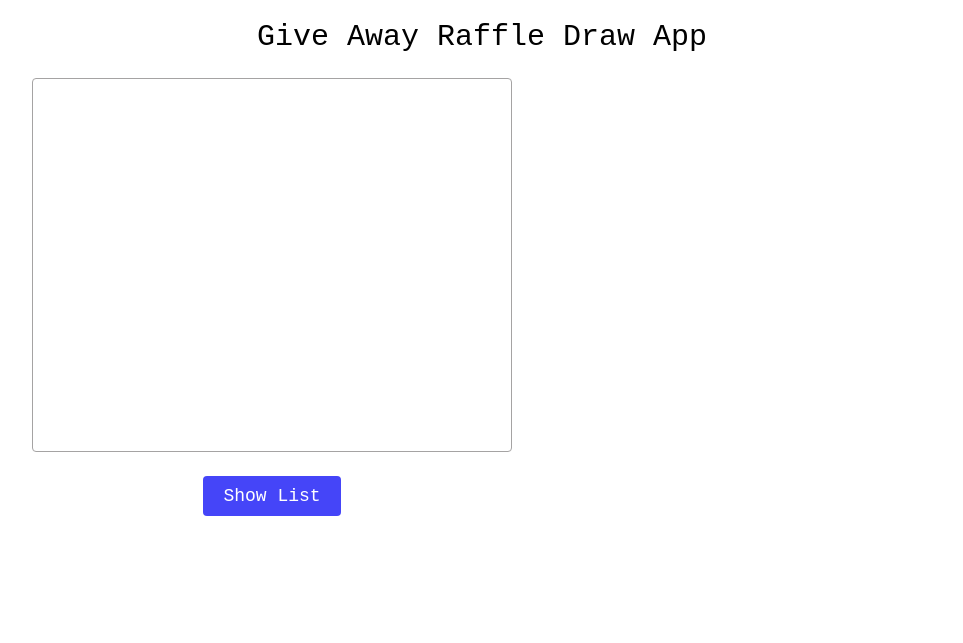
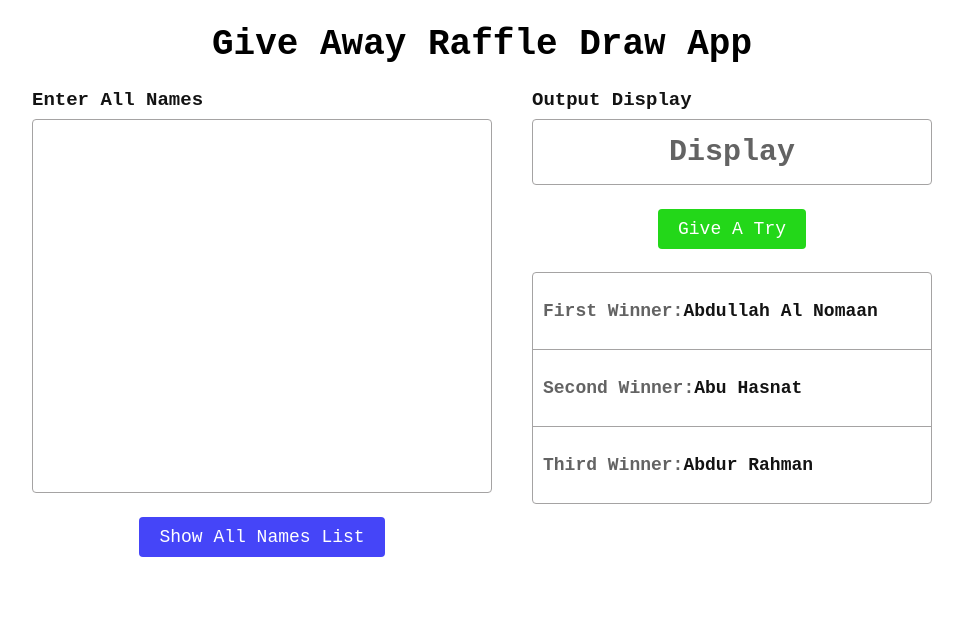
Before and after one commit to SaikatNoman12/Give_Away_Raffle_Draw_App, a plain HTML site: page index.html in a window 1280 px wide. Shown: the whole page, without its empty margins (158-1121 px from the left). Drawn offline with Linux system fonts and the light colour scheme.

Commit message:
design complete

```diff
--- a/app.js
+++ b/app.js
@@ -1,13 +1,16 @@
 
-const height = document.getElementById('list');
-const listHeight = document.getElementById('listHeight');
-const btn = document.getElementById('btn');
 
-btn.addEventListener('click', function(){
-    if(height.clientHeight > 0){
-        height.style.height = `0px`;
-    }
-    else{
-        height.style.height = `${listHeight.clientHeight + 2}px` ;
-    }
-});
+window.onload = function(){
+
+    /* --- This is use for  --- */
+    const height = document.getElementById('list');
+    const listHeight = document.getElementById('listHeight');
+    const btn = document.getElementById('btn');
+
+    btn.addEventListener('click', function(){
+        height.style.height = height.clientHeight > 0 ? `0px` : `${listHeight.clientHeight + 2}px` ;
+    });
+
+
+
+}
--- a/index.html
+++ b/index.html
@@ -7,21 +7,22 @@
     <link rel="stylesheet" href="./style.css" />
   </head>
   <body>
-    <!-- title -->
     <div class="title">
       <h1>Give Away Raffle Draw App</h1>
     </div>
+    <!-- END! title -->
 
-    <!-- give-away-main area -->
     <div class="give-away-main">
-      <!-- give-away-left -->
       <div class="give-away-left">
         <div class="form-box">
+          <label for="">Enter All Names</label>
           <textarea name="" id="" cols="30" rows="20"></textarea>
         </div>
+        <!-- END form-box -->
         <div class="show-list-btn">
-          <button id="btn" type="button">Show List</button>
+          <button id="btn" type="button">Show All Names List</button>
         </div>
+        <!-- END! show-list-btn -->
 
         <div class="list-items" id="list">
           <ul id="listHeight">
@@ -31,11 +32,43 @@
             <li>four</li>
           </ul>
         </div>
+        <!-- END! list-items -->
       </div>
+      <!-- END! give-away-left -->
 
-      <!-- give-away-right -->
-      <div class="give-away-right"></div>
+      <div class="give-away-right">
+        <div class="display-text">
+          <label for="">Output Display</label>
+          <div class="display">Display</div>
+        </div>
+        <!-- END! display-text -->
+
+        <div class="winner-select-btn">
+          <button type="button">Give A Try</button>
+        </div>
+        <!-- END! winner-select-btn -->
+
+        <div class="winner-list">
+          <ul>
+            <li>
+              <p>First Winner:</p>
+              <h3>Abdullah Al Nomaan</h3>
+            </li>
+            <li>
+              <p>Second Winner:</p>
+              <h3>Abu Hasnat</h3>
+            </li>
+            <li>
+              <p>Third Winner:</p>
+              <h3>Abdur Rahman</h3>
+            </li>
+          </ul>
+        </div>
+        <!-- END! winner-list -->
+      </div>
+      <!-- END! give-away-right -->
     </div>
+    <!-- END! give-away-main -->
 
     <script src="./app.js"></script>
   </body>
--- a/style.css
+++ b/style.css
@@ -4,6 +4,7 @@
   --input-color: #131313;
   --text-color: #636363;
   --primary-color: #4545f8;
+  --secondary-color: #23d719;
   --color-white: #fff;
 }
 
@@ -14,8 +15,8 @@
 
 /* --- title --- */
 .title h1 {
-  font-size: 30px;
-  font-weight: 500;
+  font-size: 36px;
+  font-weight: 600;
   font-family: var(--font-en-primary);
   text-align: center;
   margin-bottom: 24px;
@@ -26,14 +27,23 @@
   max-width: 900px;
   width: 100%;
   display: grid;
-  grid-template-columns: calc(100% - 420px) 400px;
-  grid-gap: 20px;
+  grid-template-columns: calc(100% - 440px) 400px;
+  grid-gap: 40px;
   margin: 0 auto;
 }
 
 /* --- give-away-left --- */
 .give-away-left {
   width: 100%;
+}
+
+.form-box label {
+  font-family: var(--font-en-primary);
+  font-size: 19px;
+  font-weight: 600;
+  color: var(--input-color);
+  display: block;
+  margin-bottom: 8px;
 }
 
 .form-box textarea {
@@ -92,7 +102,7 @@
 
 .list-items ul li {
   font-family: var(--font-en-primary);
-  font-size: 20px;
+  font-size: 18px;
   font-weight: 500;
   color: var(--text-color);
   padding: 7px 10px;
@@ -103,3 +113,80 @@
 .list-items ul li:nth-child(even) {
   border-right: 0px;
 }
+
+/* --- give-away-right --- */
+.display-text label {
+  font-family: var(--font-en-primary);
+  font-size: 19px;
+  font-weight: 600;
+  color: var(--input-color);
+  display: block;
+  margin-bottom: 8px;
+}
+
+.display {
+  font-family: var(--font-en-primary);
+  font-size: 30px;
+  font-weight: 600;
+  text-align: center;
+  color: var(--text-color);
+  width: 100%;
+  border: 1px solid var(--border-color);
+  padding: 15px 5px;
+  border-radius: 4px;
+}
+
+.winner-select-btn {
+  margin: 23.5px 0;
+  display: flex;
+  align-items: center;
+  justify-content: center;
+}
+
+.winner-select-btn button {
+  border: 0;
+  background-color: var(--secondary-color);
+  font-family: var(--font-en-primary);
+  font-size: 18px;
+  font-weight: 400;
+  color: var(--color-white);
+  border-radius: 4px;
+  padding: 10px 20px;
+  cursor: pointer;
+}
+
+.winner-list {
+  width: 100%;
+  border: 1px solid var(--border-color);
+  border-radius: 4px;
+}
+
+.winner-list ul {
+  margin: 0;
+  padding: 0;
+  list-style: none;
+}
+
+.winner-list li {
+  display: flex;
+  align-items: center;
+  justify-content: flex-start;
+  border-bottom: 1px solid var(--border-color);
+  padding: 10px 10px;
+}
+
+.winner-list li:last-child {
+  border-bottom: 0 solid var(--border-color);
+}
+
+.winner-list ul li p,
+h3 {
+  font-family: var(--font-en-primary);
+  font-size: 18px;
+  font-weight: 600;
+  color: var(--text-color);
+}
+
+.winner-list ul li h3 {
+  color: var(--input-color);
+}
```
